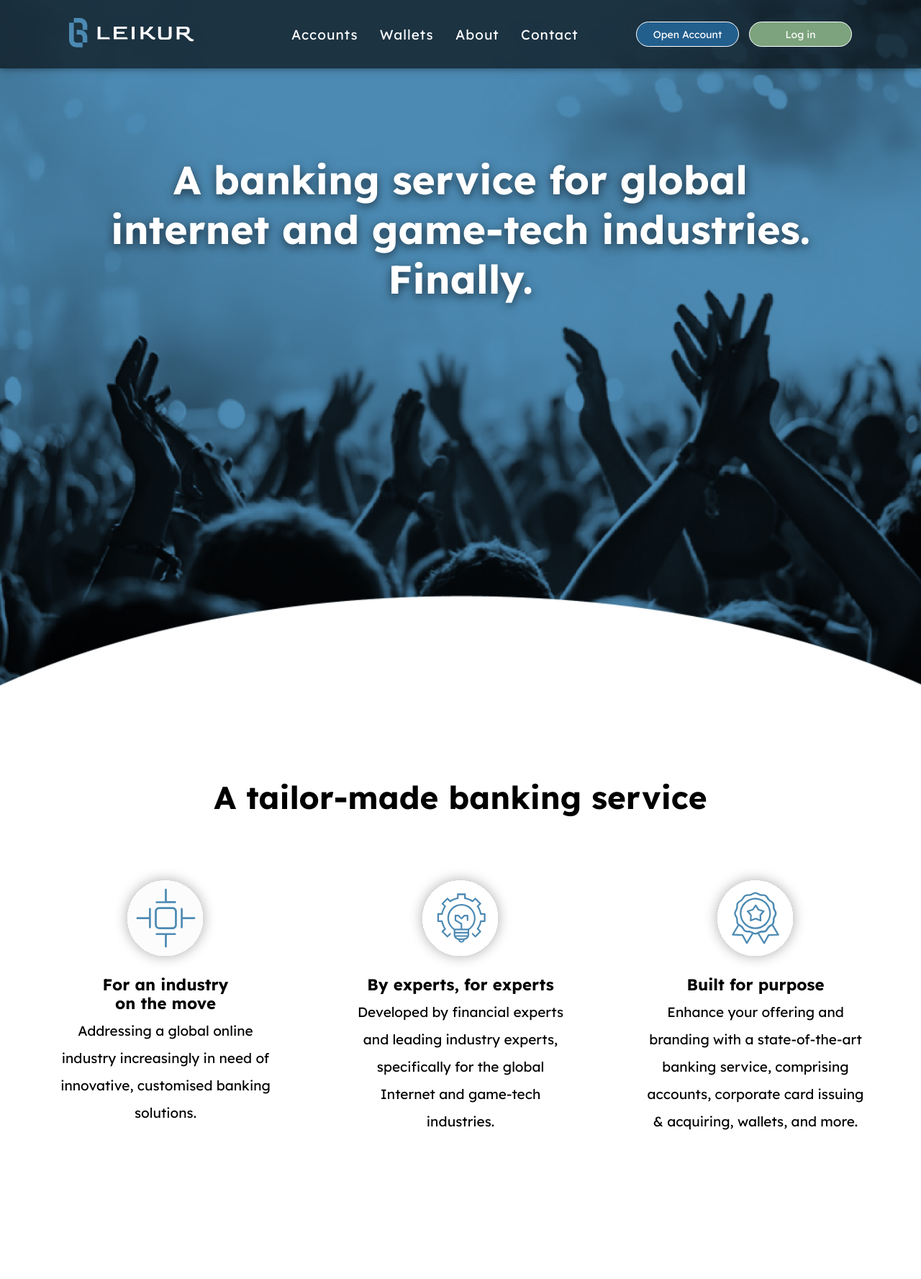
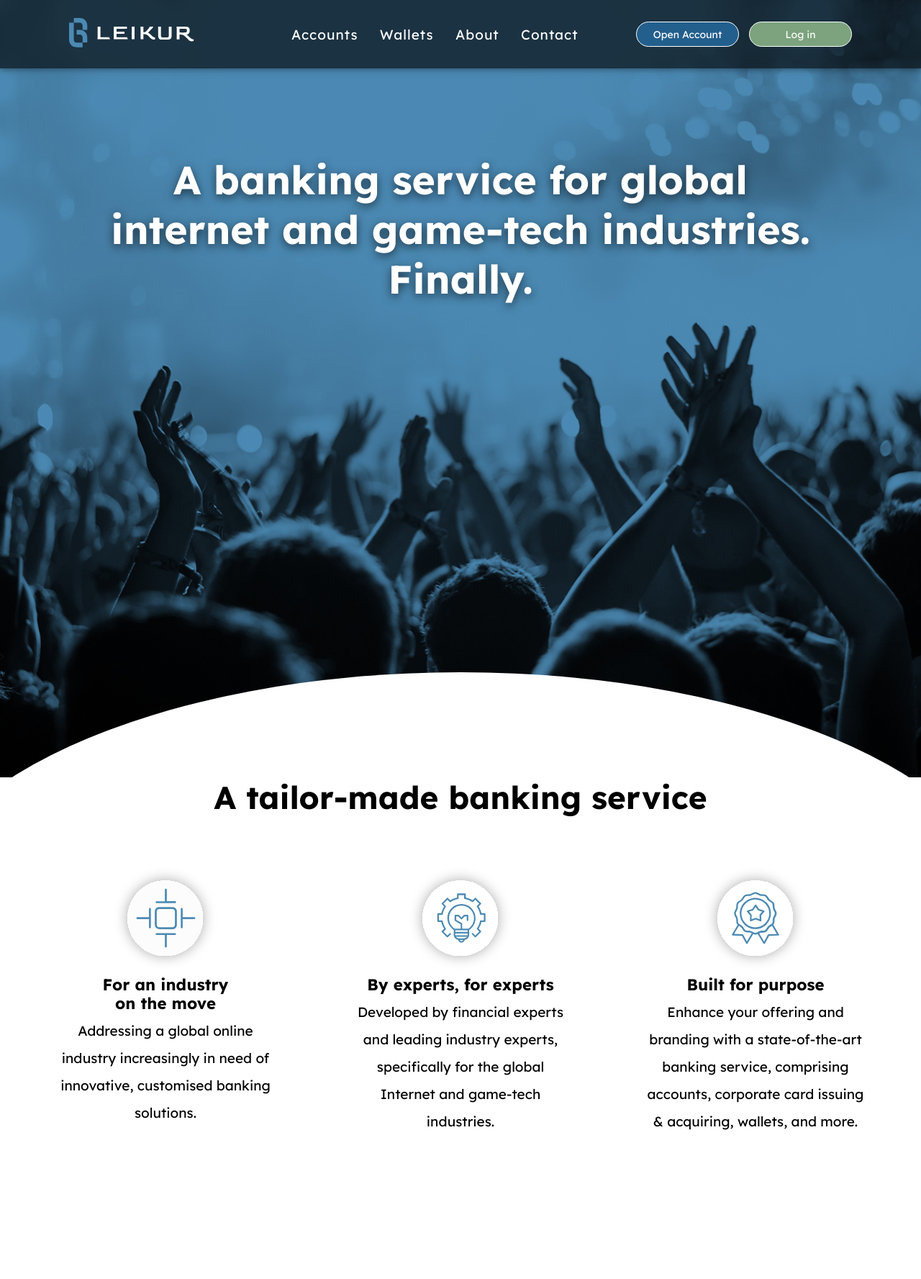
Before and after one commit to andresavellan/leikur23, a PHP site: page / in a window 1280 px wide; the page is wider, and only the part inside the window is pictured. Shown: the top 1777 px of that part at 72% size. Run offline with PHP 8.4, Linux system fonts and the light colour scheme.

Commit message:
top shape

```diff
--- a/style.css
+++ b/style.css
@@ -184,7 +184,22 @@ section {
 
 #one {
   height: 108rem;
-  background-image: url(./images/web_top1.jpeg);
+  background-image: url(./images/topp-1-ny.jpg);
+  position: relative;
+  z-index: 0;
+}
+#one::after {
+  content: '';
+  position: absolute;
+  bottom: -84%;
+  left: 0;
+  height: 65%;
+  background: #fff;
+  width: 120%;
+  border-radius: 50%;
+  transform: translate(-0%);
+  left: 50%;
+  transform: translate(-50%, -50%);
 }
 
 #one .section-wrapper {
@@ -208,6 +223,8 @@ section {
   height: 72rem;
   background-color: #fff;
   flex-direction: column;
+  position: relative;
+  z-index: 1;
 }
 
 #two h2 {
```
Also changed, not shown: images/bg-flow.jpg (deleted), images/bg-industry.jpg (deleted), images/bg-tree.jpg (deleted), images/for-an-industry-on-the-move-symbol-2.jpeg (deleted), images/topp-1-ny.jpg (added).
